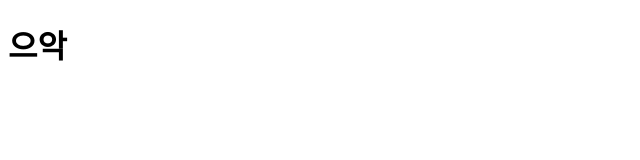
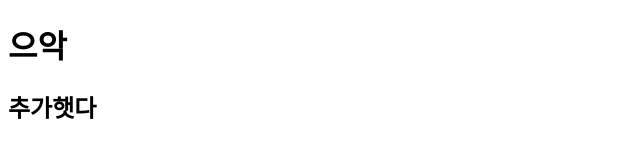
Before and after one commit to jeonha01/first-jeon-ha-project, a plain HTML site: page index.html in a window 1280 px wide. Shown: the whole page, without its empty margins (0-640 px from the left). Drawn offline with Linux system fonts and the light colour scheme.

Commit message:
second commit

```diff
--- a/index.html
+++ b/index.html
@@ -9,6 +9,7 @@
 
 <body>
   <h1>으악</h1>
+  <h2>추가햇다</h2>
 </body>
 
 </html>
```
